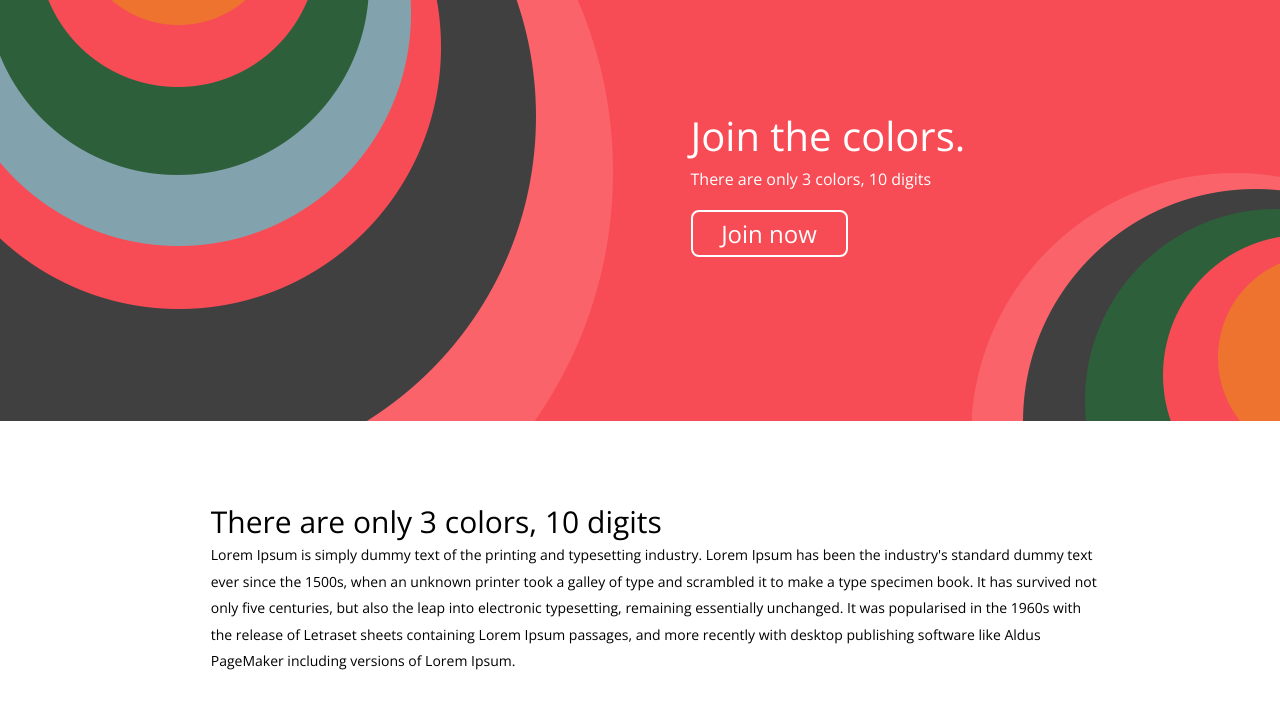
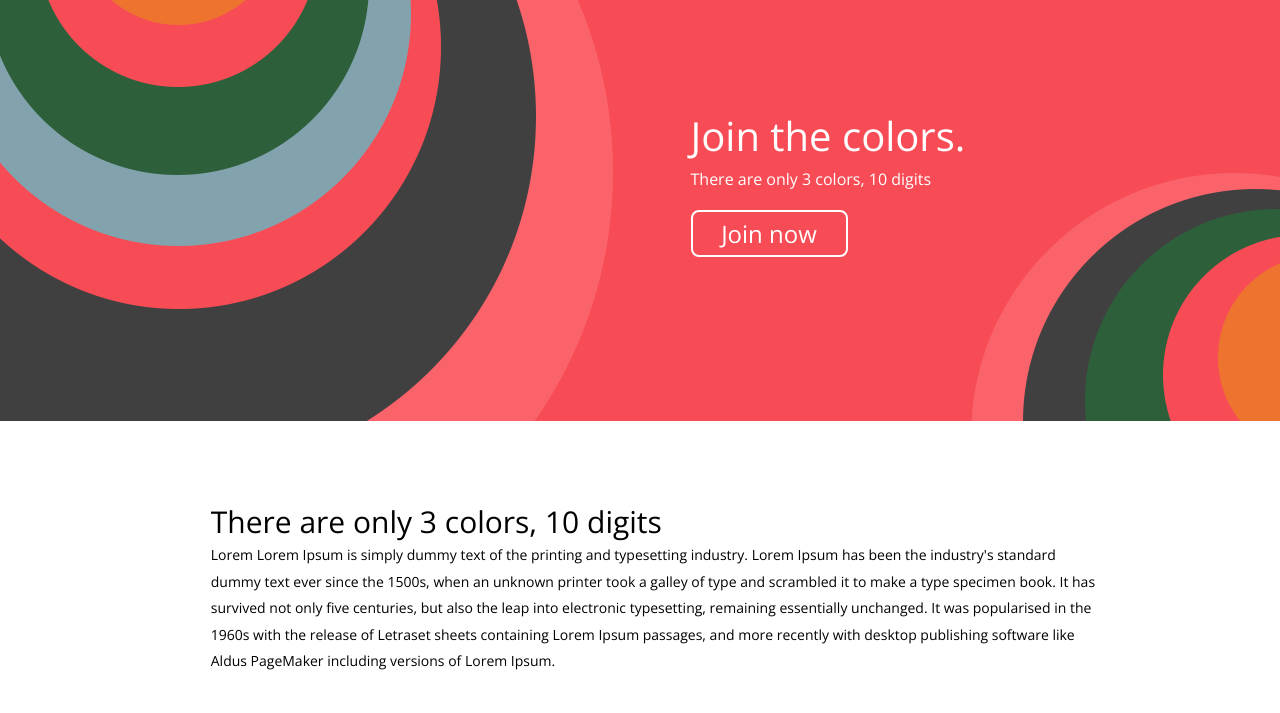
Before and after one commit to mary-rb/join_colors, a plain HTML site: page index.html in a window 1280 px wide. Shown: the part 75-788 px from the top of the page. Drawn offline with nearby package versions, Linux system fonts and the light colour scheme.

Commit message:
fglefjsvglwrbflwfhjblwrhb

```diff
--- a/index.html
+++ b/index.html
@@ -43,7 +43,7 @@
 		<div class="container">
 			<div class="content-text">
 				<span>There are only 3 colors, 10 digits</span>
-				<p>Lorem Ipsum is simply dummy text of the printing and typesetting industry. Lorem Ipsum has been the industry's standard dummy text ever since the 1500s, when an unknown printer took a galley of type and scrambled it to make a type specimen book. It has survived not only five centuries, but also the leap into electronic typesetting, remaining essentially unchanged. It was popularised in the 1960s with the release of Letraset sheets containing Lorem Ipsum passages, and more recently with desktop publishing software like Aldus PageMaker including versions of Lorem Ipsum.</p>
+				<p>Lorem Lorem Ipsum is simply dummy text of the printing and typesetting industry. Lorem Ipsum has been the industry's standard dummy text ever since the 1500s, when an unknown printer took a galley of type and scrambled it to make a type specimen book. It has survived not only five centuries, but also the leap into electronic typesetting, remaining essentially unchanged. It was popularised in the 1960s with the release of Letraset sheets containing Lorem Ipsum passages, and more recently with desktop publishing software like Aldus PageMaker including versions of Lorem Ipsum.</p>
 			</div>
 		</div>
 	</section>
```
